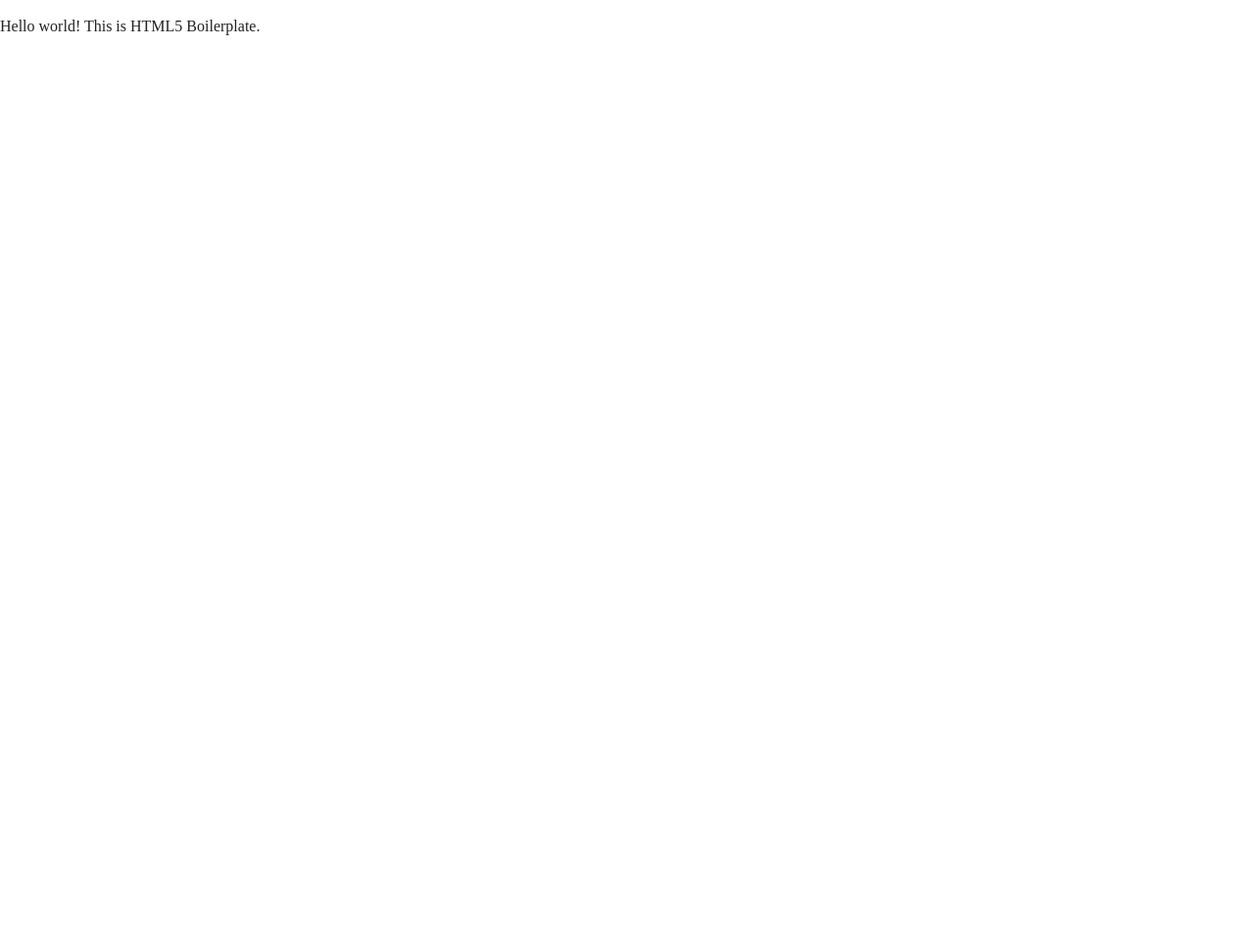
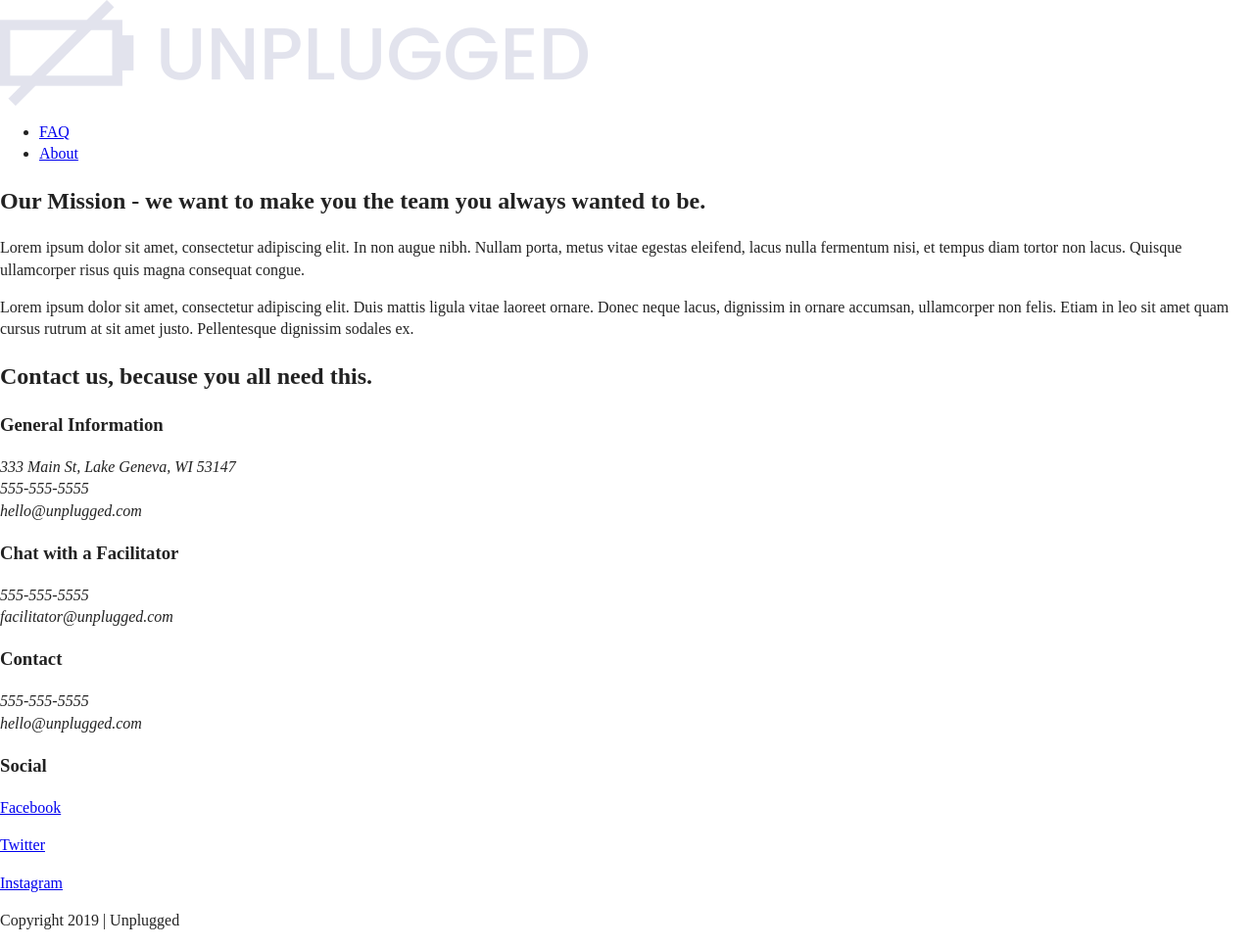
Before and after one commit to heatherwurm/unplugged-retreat, a website: page about/index.html in a window 1280 px wide. Shown: the whole page at 98% size. Before the commit the page ends 800 px from the top, so only its background shows below. Drawn offline with Linux system fonts and the light colour scheme; files whose address does not match are found by name.

Commit message:
Added about html

```diff
--- a/about/index.html
+++ b/about/index.html
@@ -23,9 +23,74 @@
 </head>
 
 <body>
+  <header>
+    <div class="content-wrapper">
+      <a href="#"><img src="img/unpluggedlogo.png" alt="unplugged logo"></a>
+      <div class="header-divider"></div>
+      <nav>
+          <ul>
+            <li><a href="faq/index.html" target="_blank">FAQ</a></li>
+            <li><a href="about/index.html" target="_blank">About</a></li>
+          </ul>
+      </nav>
+    </div>
+  </header>
+  <main>
+    <section class="mission">
+      <div class="content-wrapper">
+          <div class="mission-content">
+            <h2>Our Mission - we want to make you the team you always wanted to be.</h2>
+            <p>Lorem ipsum dolor sit amet, consectetur adipiscing elit. In non augue nibh. Nullam porta, metus vitae egestas eleifend, lacus nulla fermentum nisi, et tempus diam tortor non lacus. Quisque ullamcorper risus quis magna consequat congue.</p>
+            <p>Lorem ipsum dolor sit amet, consectetur adipiscing elit. Duis mattis ligula vitae laoreet ornare. Donec neque lacus, dignissim in ornare accumsan, ullamcorper non felis. Etiam in leo sit amet quam cursus rutrum at sit amet justo. Pellentesque dignissim sodales ex.</p>
+          </div>
+      </div> <!-- mission content wrapper ends -->
+    </section>
+    <section class="map">
+      <figure></figure>
+    </section>
+    <section class="contact-section">
+      <div class="content-wrapper">
+        <h2>Contact us, because you all need this.</h2>
+        <div>
+          <h3>General Information</h3>
+          <address>
+            <p>333 Main St, Lake Geneva, WI 53147<br>555-555-5555<br>hello@unplugged.com</p>
+          </address>
+          <h3>Chat with a Facilitator</h3>
+          <address>
+            <p>555-555-5555<br>facilitator@unplugged.com</p>
+          </address>
+        </div>
+      </div>
+    </section>
 
-  <!-- Add your site or application content here -->
-  <p>Hello world! This is HTML5 Boilerplate.</p>
+  </main>
+  <footer>
+    <div class="content-wrapper">
+      <div class="footer-content">
+        <div class="contact">
+          <h3>Contact</h3>
+          <address>
+            <p>555-555-5555<br>hello@unplugged.com</p>
+          </address>
+        </div>
+        <div class="social">
+          <h3>Social</h3>
+          <div class="social-icons">
+            <p><a href="https://www.facebook.com/" target="_blank">Facebook</a></p>
+            <p><a href="https://www.twitter.com/" target="_blank">Twitter</a></p>
+            <p><a href="https://www.instagram.com/" target="_blank">Instagram</a></p>
+          </div>
+        </div>
+      </div> <!-- footer content ends -->
+    </div> <!--footer content-wrapper ends-->
+
+    <div class="copyright">
+      <p>Copyright 2019 | Unplugged</p>
+    </div>
+</footer>
+</body>
+
   <script src="../js/vendor/modernizr-3.11.2.min.js"></script>
   <script src="../js/plugins.js"></script>
   <script src="../js/main.js"></script>
```
